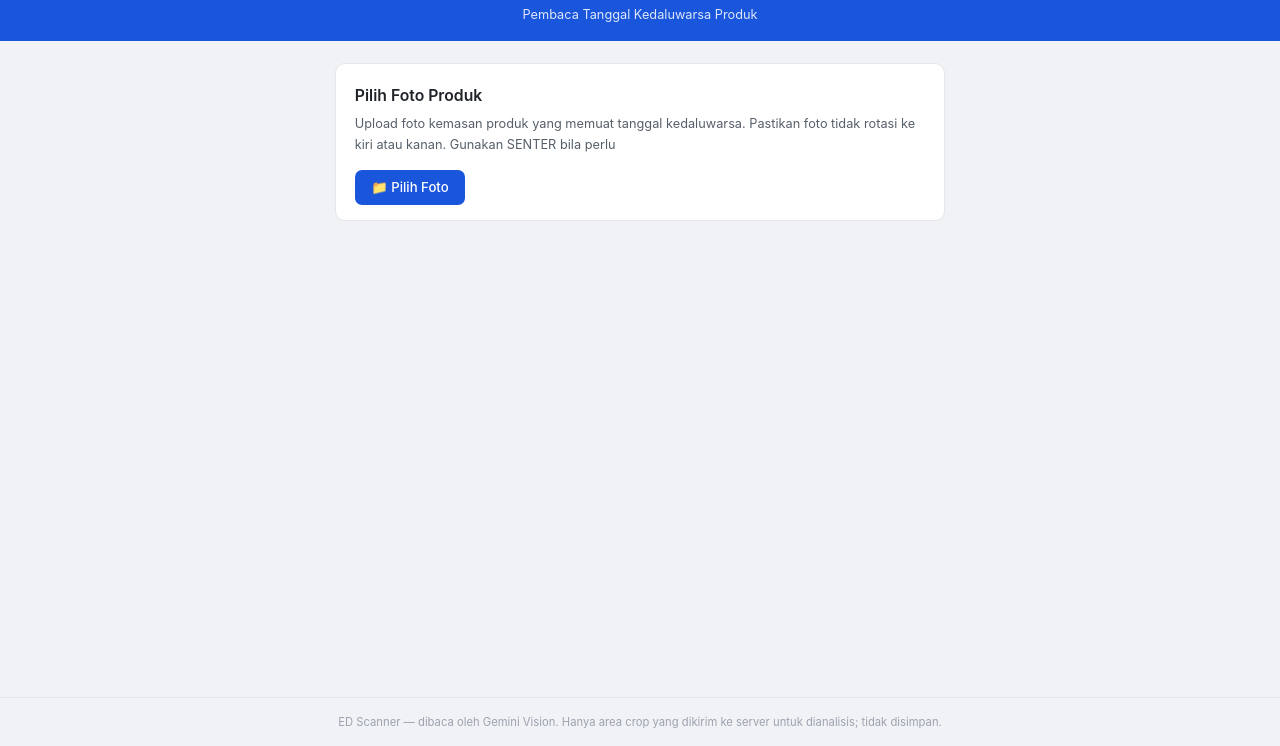
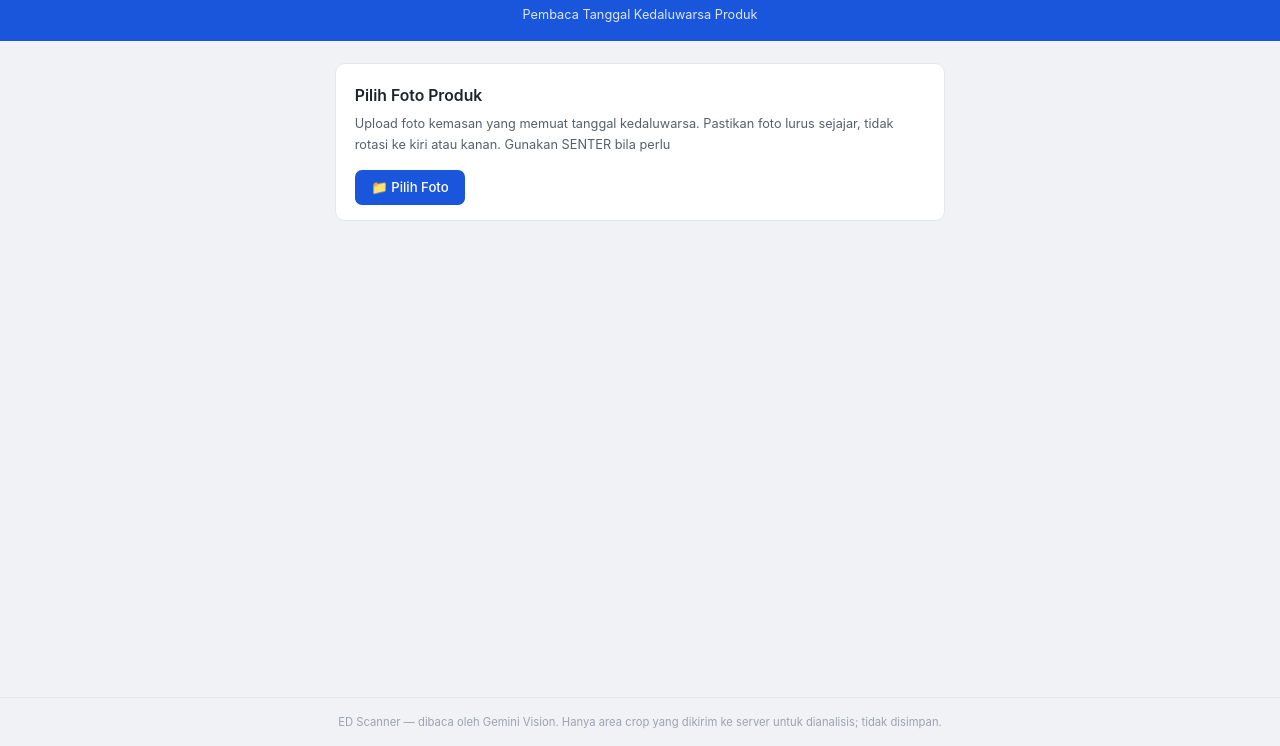
Before and after one commit to tiara259/Expiry_Checker-2, a plain HTML site: page index.html in a window 1280 px wide. Shown: the part 54-800 px from the top of the page. Drawn offline with Linux system fonts and the light colour scheme.

Commit message:
Update index.html

```diff
--- a/index.html
+++ b/index.html
@@ -19,7 +19,7 @@
     <section id="upload-section">
       <div class="card">
         <h2>Pilih Foto Produk</h2>
-        <p class="hint">Upload foto kemasan produk yang memuat tanggal kedaluwarsa. Pastikan foto tidak rotasi ke kiri atau kanan. Gunakan SENTER bila perlu</p>
+        <p class="hint">Upload foto kemasan yang memuat tanggal kedaluwarsa. Pastikan foto lurus sejajar, tidak rotasi ke kiri atau kanan. Gunakan SENTER bila perlu</p>
         <label id="upload-label" for="file-input" class="btn btn-primary btn-upload">
           📁 Pilih Foto
         </label>
```
